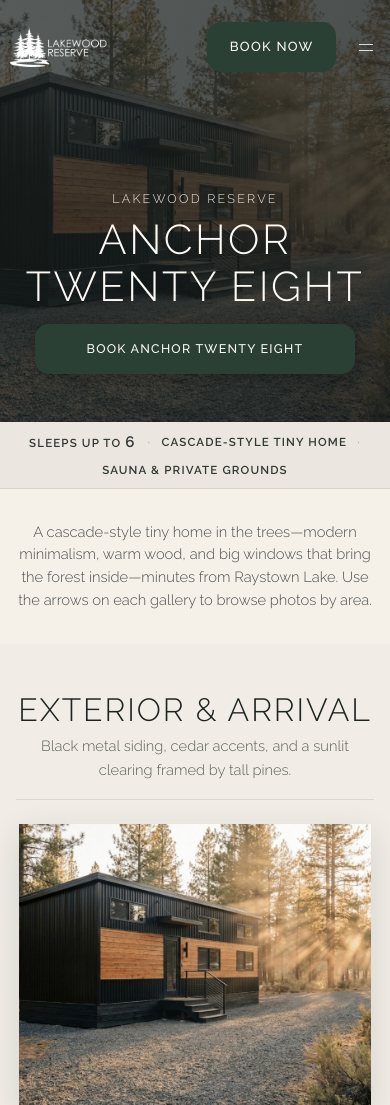
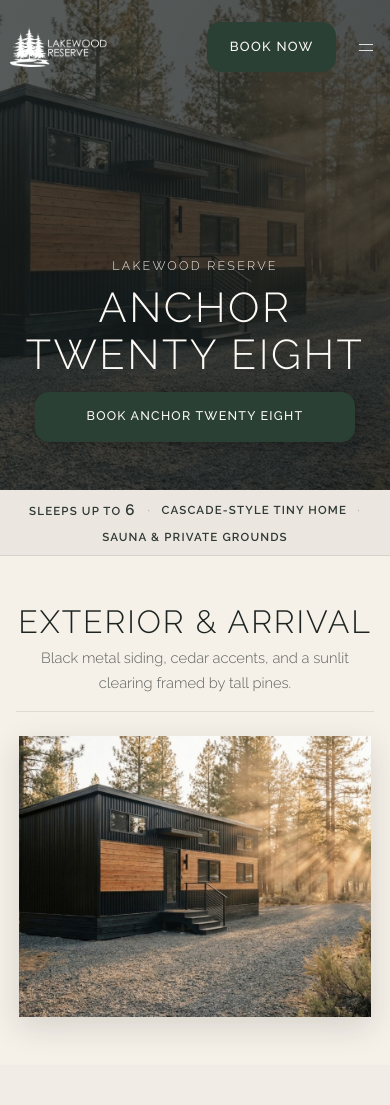
Before and after one commit to noblemarketing/Lakewood-Reserve, a plain HTML site: page anchor-twenty-eight.html in a window 390 px wide. Shown: the top 1105 px of the page. Drawn offline with Linux system fonts and the light colour scheme.

Commit message:
Header updates

```diff
--- a/anchor-twenty-eight.html
+++ b/anchor-twenty-eight.html
@@ -72,15 +72,6 @@
           <span class="listing-meta-count-sep" aria-hidden="true">·</span>
           <span class="listing-meta-count">Sauna &amp; private grounds</span>
         </div>
-      </div>
-    </section>
-
-    <section class="apex-intro section-fade">
-      <div class="section-inner">
-        <p>
-          A cascade-style tiny home in the trees—modern minimalism, warm wood, and big windows that bring the forest inside—minutes from Raystown Lake.
-          Use the arrows on each gallery to browse photos by area.
-        </p>
       </div>
     </section>
 
--- a/css/components.css
+++ b/css/components.css
@@ -541,6 +541,7 @@
 
 body.page-apex .listing-hero.apex-hero,
 body.page-anchor .listing-hero.anchor-hero {
+  min-height: clamp(520px, 68vh, 760px);
   place-items: end center;
 }
 
@@ -564,6 +565,13 @@
 body.page-anchor .listing-hero-book .btn-primary {
   width: min(100%, 20rem);
   box-shadow: 0 2px 18px rgba(0, 0, 0, 0.28);
+}
+
+@media (max-width: 767px) {
+  body.page-apex .listing-hero.apex-hero,
+  body.page-anchor .listing-hero.anchor-hero {
+    min-height: 58vh;
+  }
 }
 
 body.page-apex .apex-showcase-room,
```
